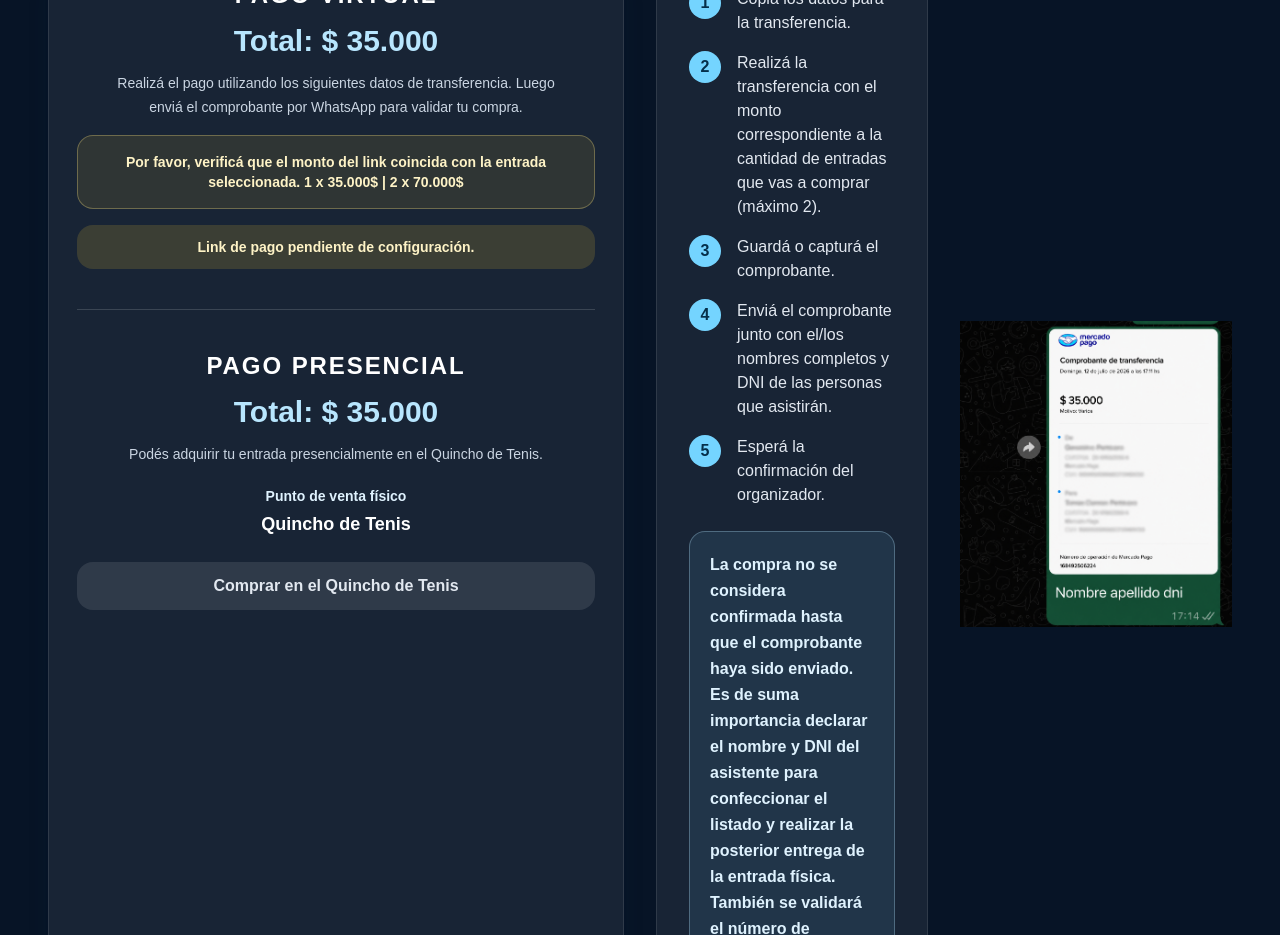
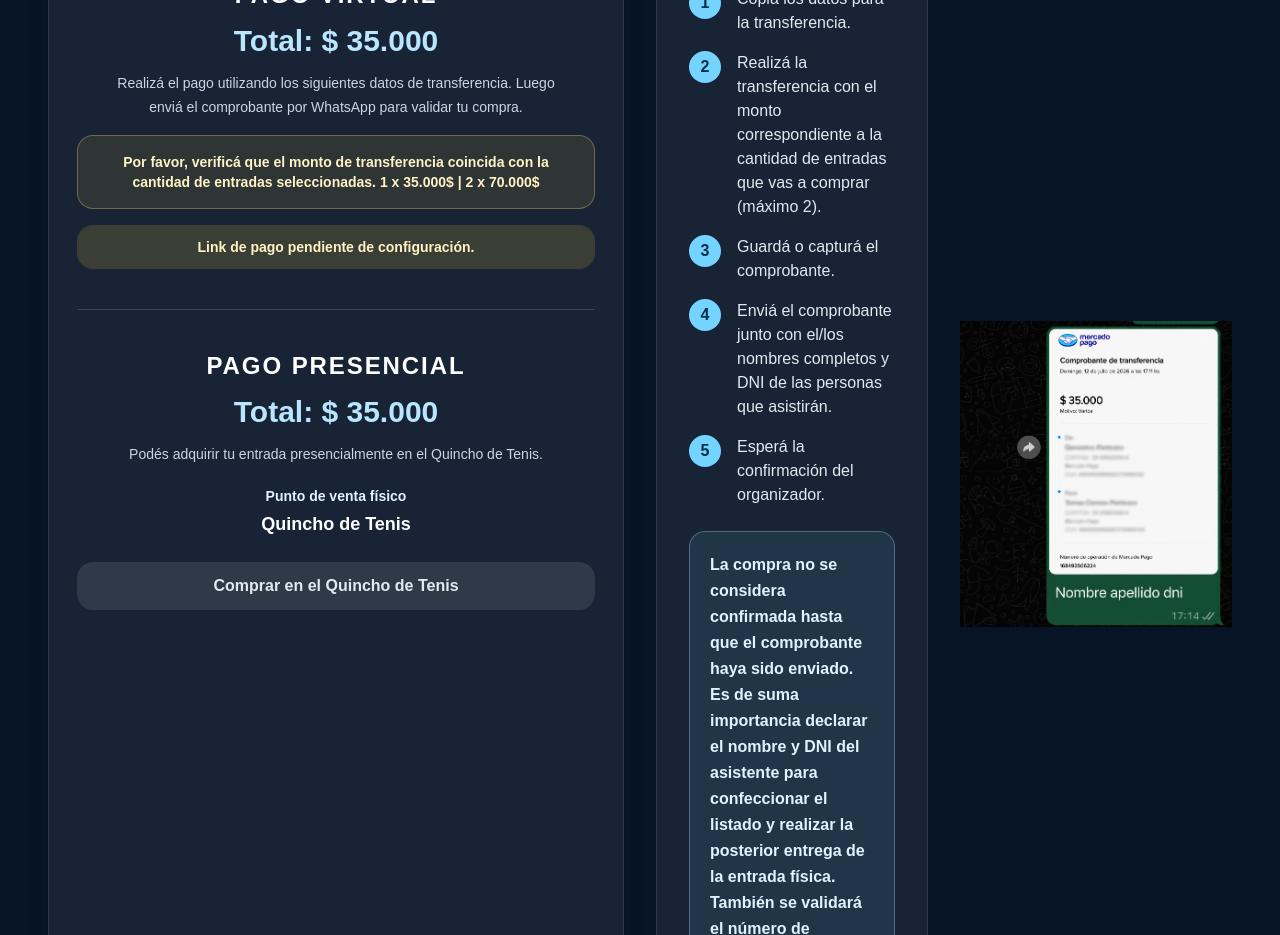
Before and after one commit to tomas1aws/entradaslalecheria, a Next.js app: page / in a window 1280 px wide. Shown: the part 1120-2055 px from the top of the page. Built offline with nearby package versions, Linux system fonts and the light colour scheme.

Commit message:
Update PurchaseFlowSection.tsx

```diff
--- a/src/components/PurchaseFlowSection.tsx
+++ b/src/components/PurchaseFlowSection.tsx
@@ -36,7 +36,7 @@ export function PurchaseFlowSection() {
                   </p>
                 </div>
                 <p className="rounded-2xl border border-amber-200/30 bg-amber-300/10 p-4 text-sm font-semibold text-amber-100">
-                  Por favor, verificá que el monto del link coincida con la entrada seleccionada.    1 x 35.000$ | 2 x 70.000$
+                  Por favor, verificá que el monto de transferencia coincida con la cantidad de entradas seleccionadas.    1 x 35.000$ | 2 x 70.000$
                 </p>
               </div>
               <div className="pt-4">
```
